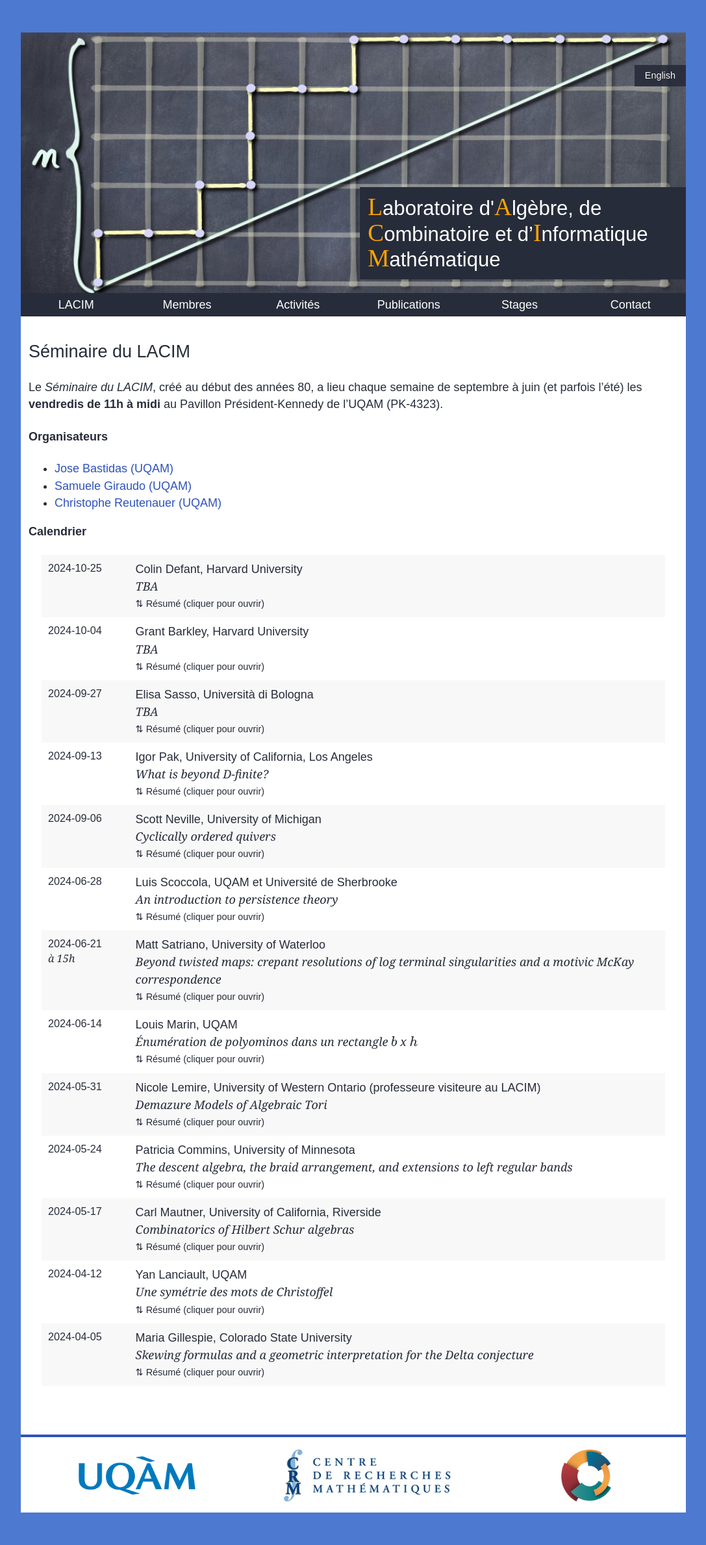
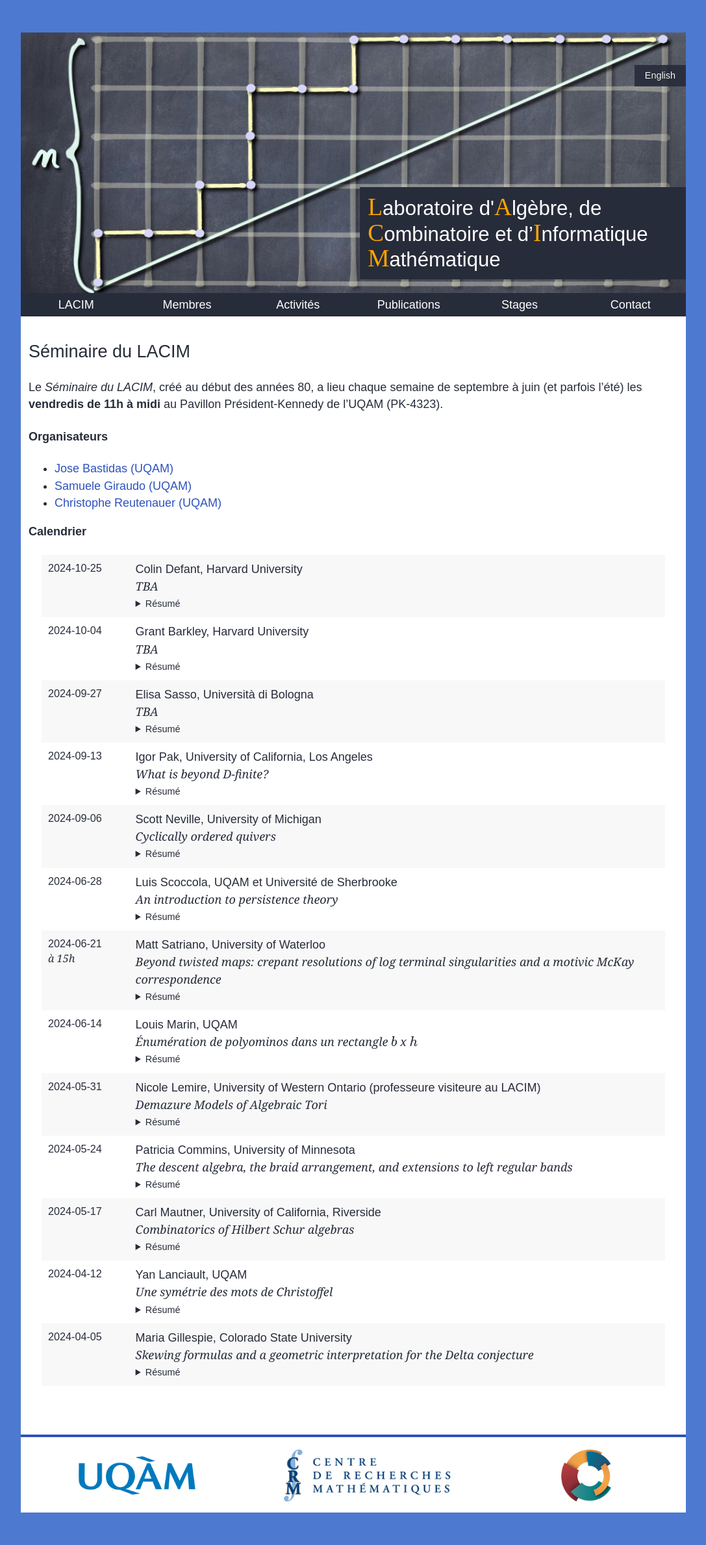
Before and after one commit to lacim-uqam/lacim-uqam.github.io, a Jekyll site: the page built from fr/seminaire.md, in a window 1280 px wide. Shown: the whole page at 65% size, without its empty margins (96-1183 px from the left). Built offline with Jekyll 4.4.1, drawn with Linux system fonts in a browser that asks for light colours; formulas are drawn with MathJax 3; our own code applies the rules of GitHub Pages for plain Markdown files.

Commit message:
change icon for open/closing abstracts for seminar talks

```diff
--- a/_layouts/seminar.html
+++ b/_layouts/seminar.html
@@ -21,9 +21,9 @@
                     <details>
                         <summary>
                         {% if page.lang == "en" %}
-                            Abstract (click to expand)
+                            Abstract
                         {% elsif page.lang == "fr" %}
-                            Résumé (cliquer pour ouvrir)
+                            Résumé
                         {% endif %}
                         </summary>
                         {{ seminar_talk.abstract }}
--- a/_sass/_seminar.scss
+++ b/_sass/_seminar.scss
@@ -1,11 +1,11 @@
 .seminar-page {
 
     details > summary {
-      list-style-type: '\21C5';
+      list-style-type: disclosure-closed;
     }
 
     details[open] > summary {
-      list-style-type: '\21C5';
+      list-style-type: disclosure-open;
     }
 
     .abstract {
```
